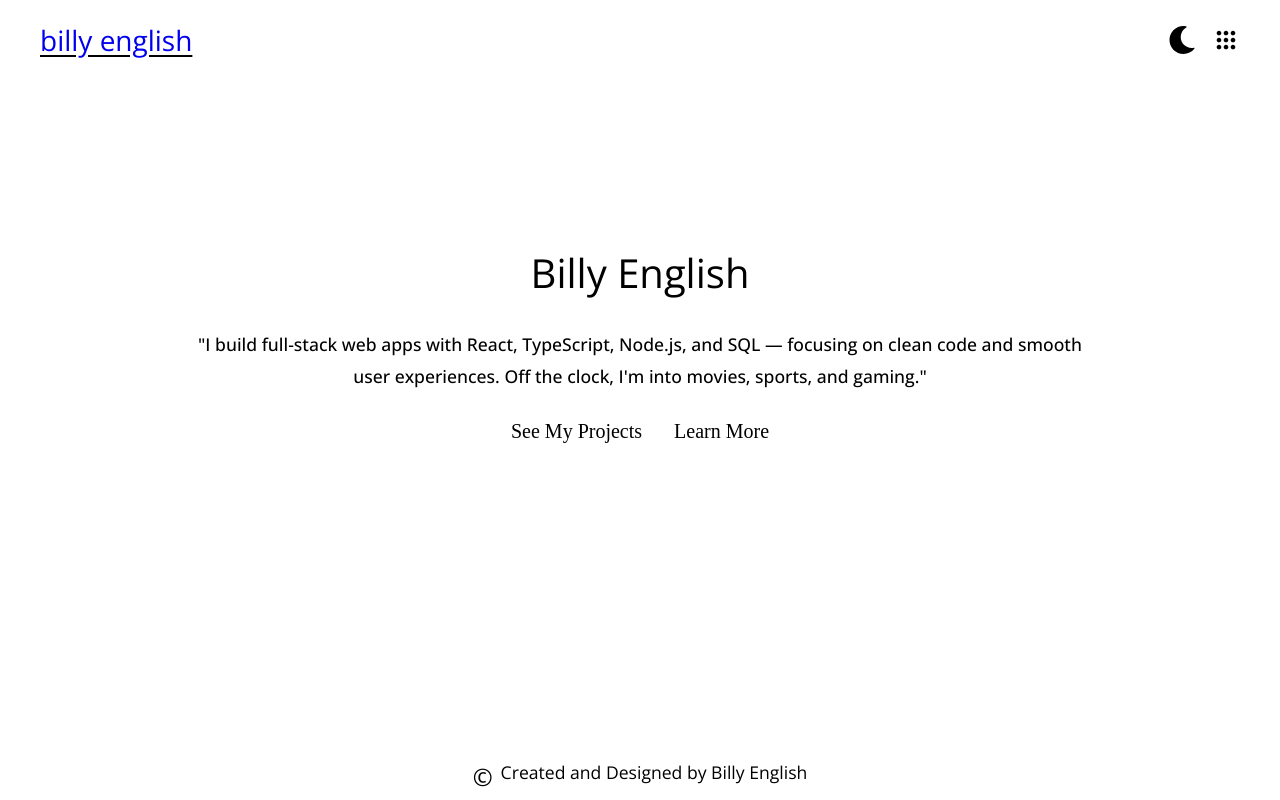
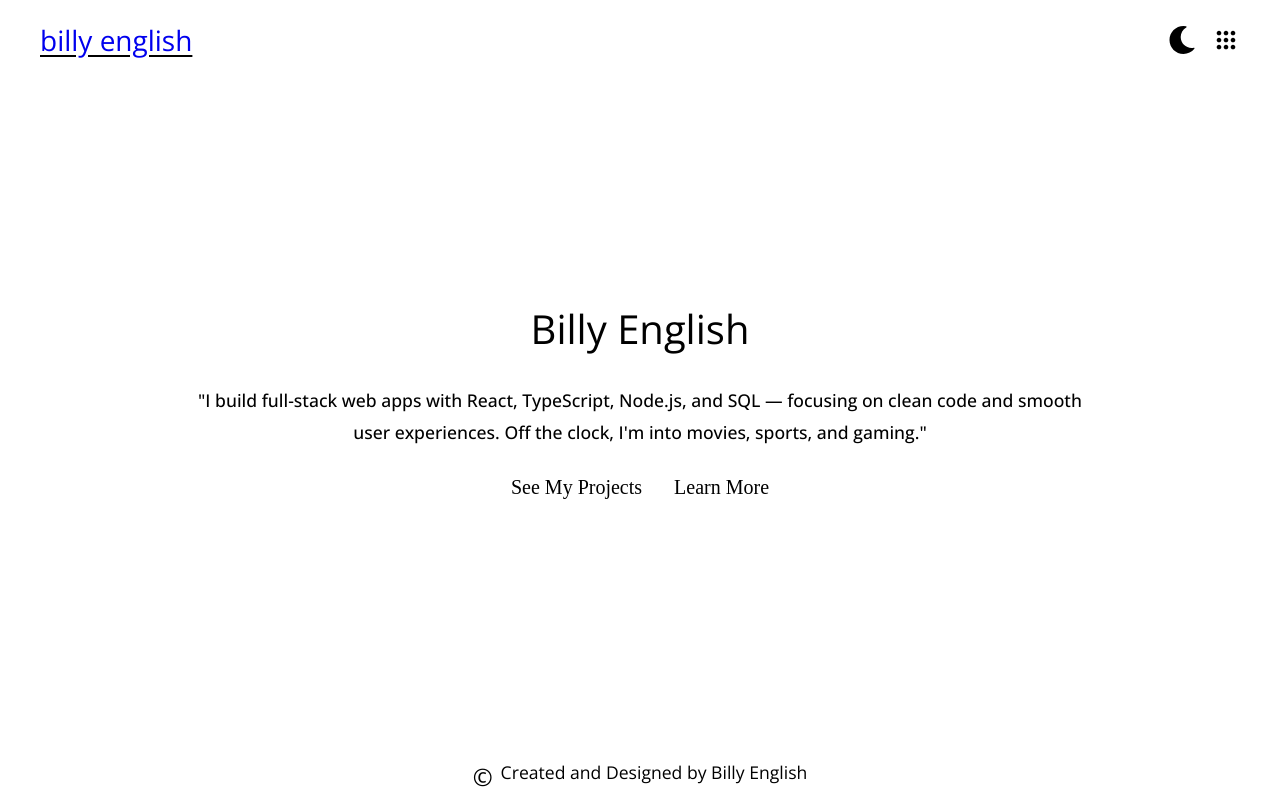
Before and after one commit to billyenglish/billy-portfolio, a React (Vite) app: page /#/ in a window 1280 px wide. Built offline with nearby package versions, Linux system fonts and the light colour scheme; a web font is replaced by a local one.

Commit message:
Added flex display to all sections.

```diff
--- a/src/index.css
+++ b/src/index.css
@@ -21,7 +21,11 @@ body {
 }
 
 section {
-    min-height: 86vh;
+    display: flex;
+    flex-direction: column;
+    align-items: center;
+    justify-content: center;
+    min-height: 100vh;
     z-index: -5;
 }
 
```
